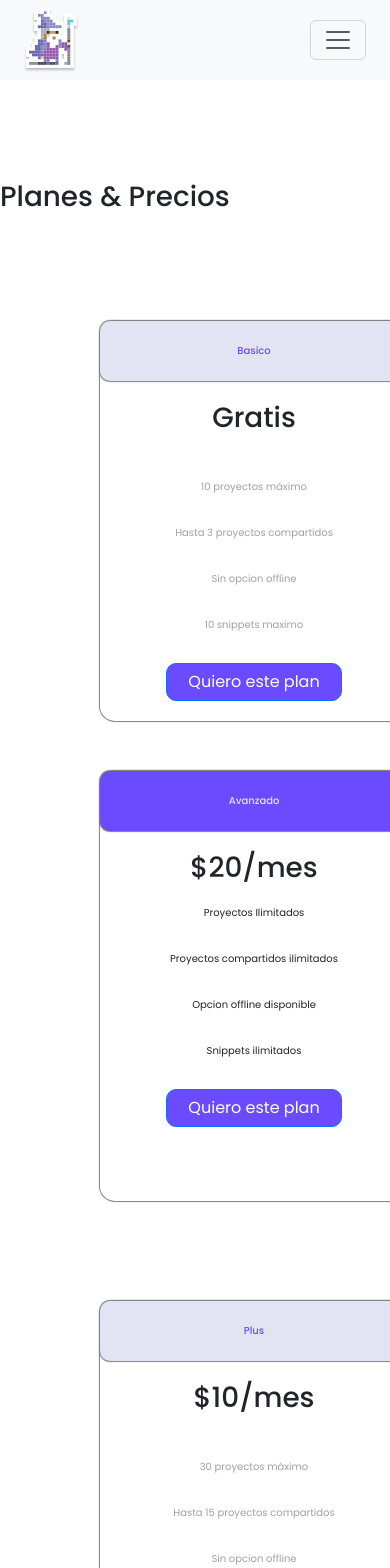
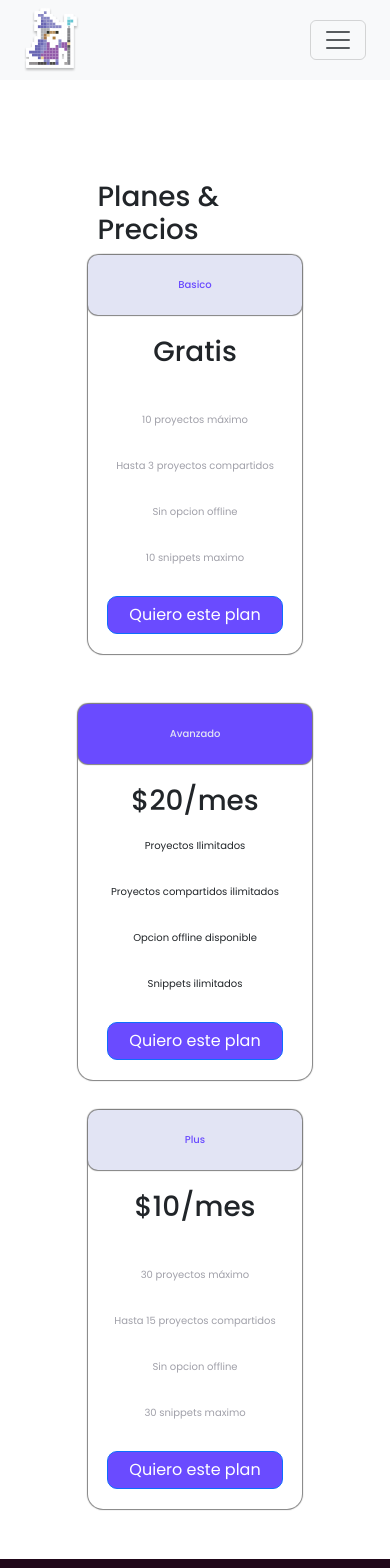
Before and after one commit to juliamartinezhn/webwizards-frontend, an Angular app: page /planes in a window 390 px wide. Shown: the top 1568 px of the page. Built offline with nearby package versions, Linux system fonts and the light colour scheme.

Commit message:
Commit de arreglo de pagina de planes
Arreglado el problema del footer y de los planes que no estaban centralizados

```diff
--- a/src/app/planes/planes.component.css
+++ b/src/app/planes/planes.component.css
@@ -1,5 +1,5 @@
 #titulopage{
-text-align: left;
+text-align: center;
 margin-top: 100px;
 }
 
@@ -7,8 +7,8 @@ margin-top: 100px;
     width: 408px;
     height: 630px;
     border-radius: 15px;
-    margin-left: 100px;
-    margin-top: 100px;
+    margin: 0 auto;
+        margin-bottom: 30px;
     box-shadow: 0px 0px 1px 1px gray;
 }
 #titulobasico{
@@ -66,8 +66,8 @@ margin-top: 100px;
     width: 408px;
     height: 728px;
     border-radius: 15px;
-    margin-left: 100px;
-    margin-top: 50px;
+    margin: 0 auto;
+        margin-bottom: 30px;
     box-shadow: 0px 0px 1px 1px gray;
 }
 
@@ -100,15 +100,23 @@ margin-top: 100px;
 }
 
 
-@media (max-width: 1200px) {
 
 
+@media (max-width: 1200px) {
+    #titulopage{
+        text-align: center;
+margin-left: 25%;
+margin-right: 25%;
+
+        }
+
     #plan-basico{
-        width: 308px;
-        height: 400px;
+        width: 55%;
+        height: auto;
         border-radius: 15px;
-      margin-right: 50px;
+margin: 0 auto;
         box-shadow: 0px 0px 1px 1px gray;
+        margin-bottom: 50px;
     }
     #titulobasico{
         background-color: #E2E4F4;
@@ -135,10 +143,11 @@ margin-top: 100px;
     }
 
     #plan-avanzado{
-        width: 308px;
-        height: 430px;
+        width: 60%;
+        height: auto;
         border-radius: 15px;
-
+        margin: 0 auto;
+        margin-bottom: 30px;
         box-shadow: 0px 0px 1px 1px gray;
     }
 
--- a/src/app/planes/planes.component.html
+++ b/src/app/planes/planes.component.html
@@ -1,7 +1,7 @@
 <div class="container-fluid p-0" style="height: 100vh;">
     <app-navbar></app-navbar>
     <h1 id="titulopage"> Planes & Precios </h1>
-    <div class="row" id="cotn" style="min-height: 100%;">
+    <div class="row " id="cotn" style="min-height: 100%;">
         <div class="col-lg-4 ">
             <div id="plan-basico">
                 <div id="titulobasico">
@@ -58,7 +58,7 @@
 
             </div>
         </div>
-        <div class="col-lg-4  col-xl-4 col-md-3">
+        <div class="col-lg-4  col-xl-4 ">
             <div id="plan-basico">
                 <div id="titulobasico">
                     <br />
```
